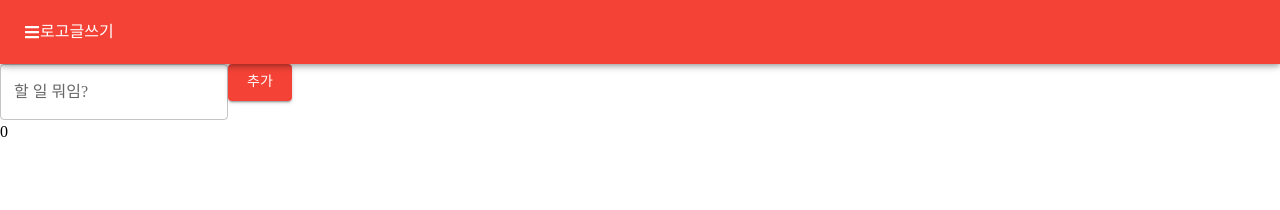
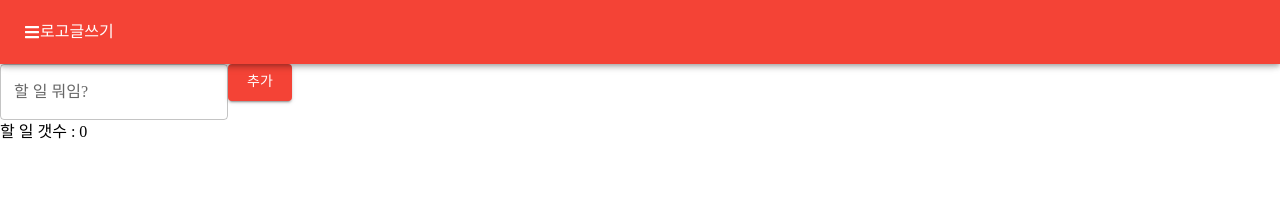
Before and after one commit to Eunji0301/todoapp_02, a Next.js app: page / in a window 1280 px wide. Shown: the top 210 px of the page. Built offline with nearby package versions, Linux system fonts and the light colour scheme; a web font is replaced by a local one.

Commit message:
dateToStr 모듈화, App 분리, Chip 적용

```diff
--- a/src/app/page.js
+++ b/src/app/page.js
@@ -1,30 +1,32 @@
 'use client';
 
 import * as React from 'react';
-import { AppBar, Toolbar, Button, Alert as MuiAlert, TextField } from '@mui/material';
+import { AppBar, Toolbar, Button, Alert as MuiAlert, TextField, Chip } from '@mui/material';
 import { ThemeProvider } from '@emotion/react';
 import { FaBars } from 'react-icons/fa';
 import theme from './theme';
+import dateToStr from './dateUtil';
 
 const useTodoStatus = () => {
+  console.log('실행 1');
   const [todos, setTodos] = React.useState([]);
   const lastTodoIdRef = React.useRef(0);
 
-  const addTodo = (newTitle) => {
+  const addTodo = (newContent) => {
     const id = ++lastTodoIdRef.current;
     const newTodo = {
       id,
-      title: newTitle,
+      content: newContent,
       regDate: dateToStr(new Date()),
     };
-    setTodos([...todos, newTodo]);
+    setTodos((todos) => [...todos, newTodo]);
   };
   const removeTodo = (id) => {
     const newTodos = todos.filter((todo) => todo.id != id);
     setTodos(newTodos);
   };
-  const modifyTodo = (id, title) => {
-    const newTodos = todos.map((todo) => (todo.id != id ? todo : { ...todo, title }));
+  const modifyTodo = (id, content) => {
+    const newTodos = todos.map((todo) => (todo.id != id ? todo : { ...todo, content }));
     setTodos(newTodos);
   };
   return {
@@ -36,12 +38,12 @@ const useTodoStatus = () => {
 };
 
 const NewTodoForm = ({ todoStatus }) => {
-  const [newTodoTitle, setNewTodoTitle] = useState('');
+  const [newTodoContent, setNewTodoContent] = useState('');
   const addTodo = () => {
-    if (newTodoTitle.trim().length == 0) return;
-    const title = newTodoTitle.trim();
-    todoStatusaddTodo(title);
-    setNewTodoTitle('');
+    if (newTodoContent.trim().length == 0) return;
+    const content = newTodoContent.trim();
+    todoStatusaddTodo(content);
+    setNewTodoContent('');
   };
   return (
     <>
@@ -131,26 +133,30 @@ const TodoList = ({ todoStatus }) => {
   );
 };
 
-export default function App() {
-  const todoState = useTodoStatus(); // 커스텀 훅
+let AppCallCount = 0;
+
+const App = () => {
+  AppCallCount++;
+  console.log(`AppCallCount : ${AppCallCount}`);
+
+  const todosState = useTodoStatus(); // 커스텀 훅
 
   const onSubmit = (e) => {
     e.preventDefault();
     const form = e.currentTarget;
-    form.title.value = form.title.value.trim();
-    if (form.title.value.length == 0) {
+    form.content.value = form.content.value.trim();
+    if (form.content.value.length == 0) {
       alert('할 일 써');
-      form.title.focus();
+      form.content.focus();
       return;
     }
-    todoState.addTodo(form.title.value);
-    form.title.value = '';
-    form.title.focus();
+    todosState.addTodo(form.content.value);
+    form.content.value = '';
+    form.content.focus();
   };
 
   return (
     <>
-      <ThemeProvider theme={theme}>
       <AppBar position="fixed">
         <Toolbar>
           <div className="tw-flex-1">
@@ -167,6 +173,7 @@ export default function App() {
       <Toolbar />
       <form className="tw-flex tw-flex-col tw-p-4 tw-gap-3" onSubmit={onSubmit}>
         <TextField
+          name="content"
           id="outlined-basic"
           label="할 일 뭐임?"
           variant="outlined"
@@ -176,30 +183,29 @@ export default function App() {
           추가
         </Button>
       </form>
-        {todoState.todos.length}
-        {/* {todoState.todos} */}
-      </ThemeProvider>
+      <div className="tw-mb-2">할 일 갯수 : {todosState.todos.length}</div>
+      <nav>
+        <ul>
+          {todosState.todos.map((todo) => (
+            <li className="tw-mb-3" key={todo.id}>
+              <div className="tw-flex tw-flex-col tw-gap-1 tw-mb-[30px]">
+                <Chip label={`번호 : ${todo.id}`} variant="outlined"></Chip>
+                <Chip label={`날짜 : ${todo.regDate}`} variant="outlined"></Chip>
+                <Chip label={`할 일 : ${todo.content}`} variant="outlined"></Chip>
+              </div>
+            </li>
+          ))}
+        </ul>
+      </nav>
     </>
   );
-}
+};
 
-// Util
-// 날짜 객체를 인자로 받아서 문장으로 반환해주는 함수 (yyyy-MM-dd hh:mm:ss)
-function dateToStr(d) {
-  const pad = (n) => {
-    return n < 10 ? '0' + n : n;
-  };
+export default function themeApp() {
+  console.log('실행 2');
   return (
-    d.getFullYear() +
-    '-' +
-    pad(d.getMonth() + 1) +
-    '-' +
-    pad(d.getDate()) +
-    ' ' +
-    pad(d.getHours()) +
-    ':' +
-    pad(d.getMinutes()) +
-    ':' +
-    pad(d.getSeconds())
+    <ThemeProvider theme={theme}>
+      <App />
+    </ThemeProvider>
   );
 }
```
Also changed, not shown: 1 other file (tests, documents, lock files or other folders). Lines whose indentation alone changed are shown as unchanged.
